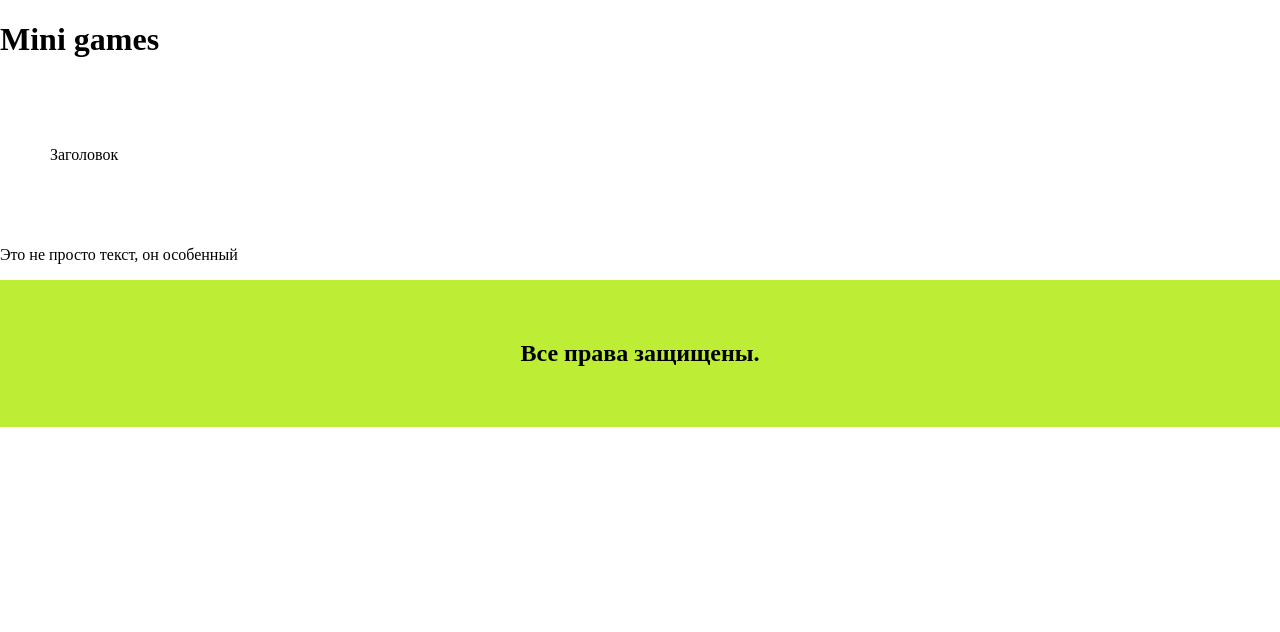
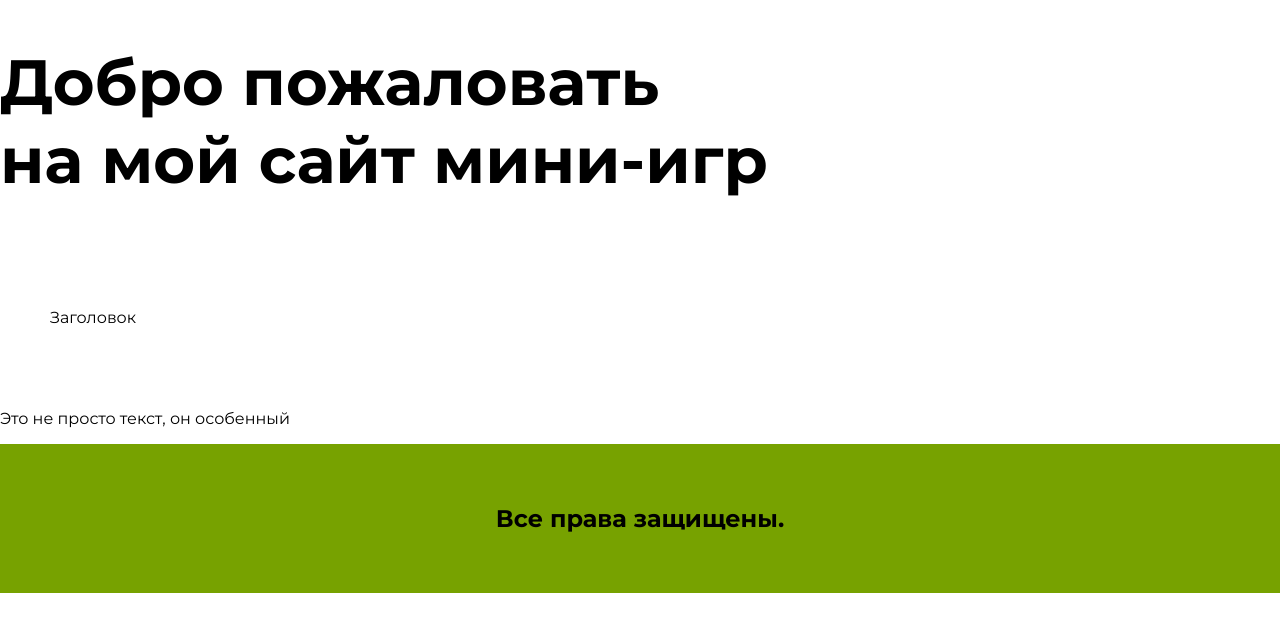
Before and after one commit to Lexa74/mini-games, a plain HTML site: page index.html in a window 1280 px wide. Drawn offline with Linux system fonts and the light colour scheme.

Commit message:
Верстка первого экрана

```diff
--- a/index.html
+++ b/index.html
@@ -3,11 +3,14 @@
 <head>
     <meta charset="UTF-8">
     <meta name="viewport" content="width=device-width, initial-scale=1.0">
+    <link rel="preconnect" href="https://fonts.googleapis.com">
+    <link rel="preconnect" href="https://fonts.gstatic.com" crossorigin>
+    <link href="https://fonts.googleapis.com/css2?family=Montserrat:ital,wght@0,100..900;1,100..900&display=swap" rel="stylesheet">
     <link rel="stylesheet" href="./style.css">
     <title>Document</title>
 </head>
 <body>
-    <h1>Mini games</h1>
+    <h1>Добро пожаловать на&nbsp;мой сайт мини-игр</h1>
     <div class="box">
         <p class="box__title">Заголовок</p>
     </div>
--- a/style.css
+++ b/style.css
@@ -1,6 +1,7 @@
 body {
     margin: 0;
     padding: 0;
+    font-family: 'Montserrat', Arial, Helvetica, sans-serif;
 }
 
 .box {
@@ -9,11 +10,15 @@ body {
 
 .footer {
     padding: 60px 0;
-    background-color: #BDED35;
+    background-color: #77a200;
 }
 
 .footer__title {
     margin: 0;
     text-align: center;
-    font-size: 24px;
 }
+
+h1 {
+    max-width: 769px;
+    font-size: 64px;
+}
```
